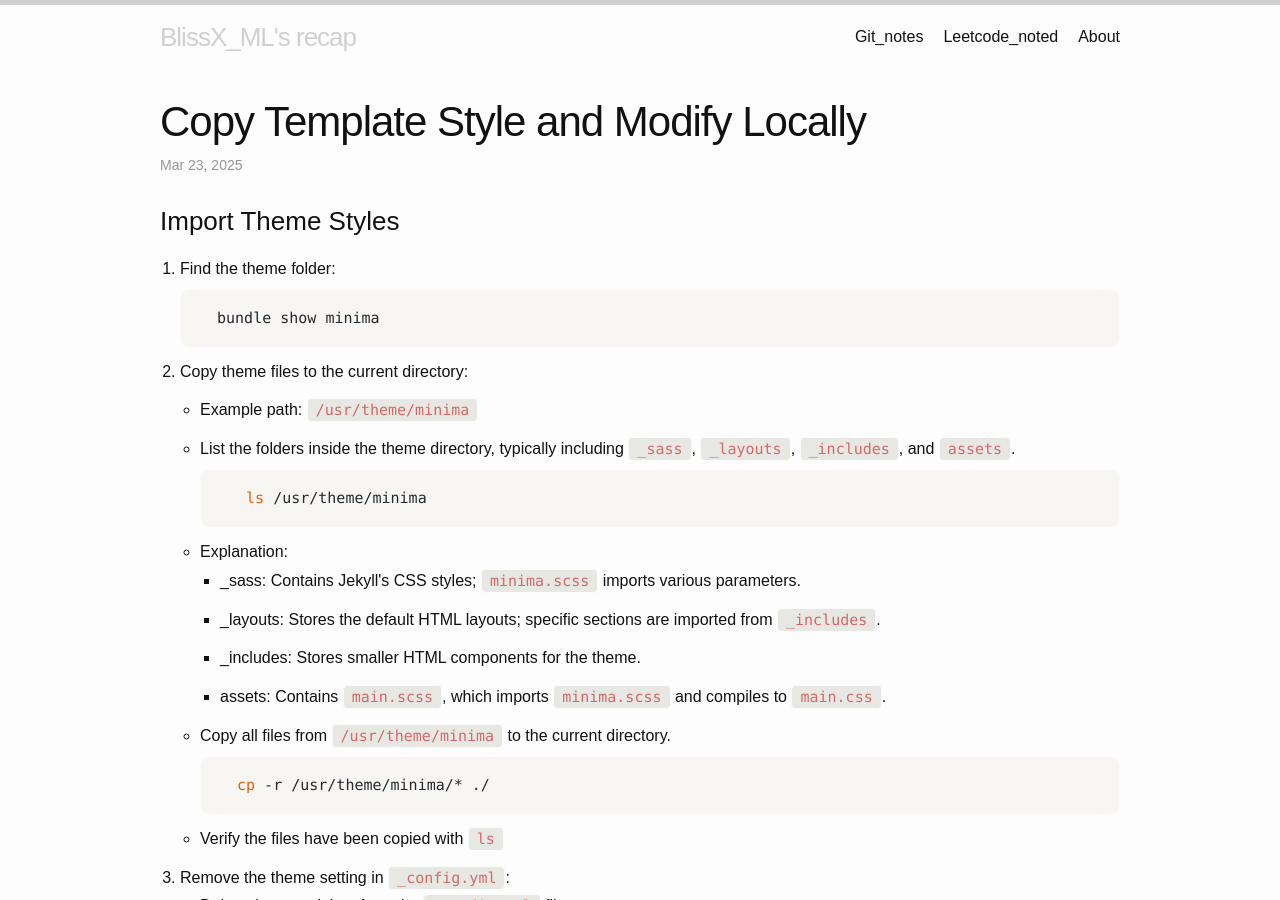
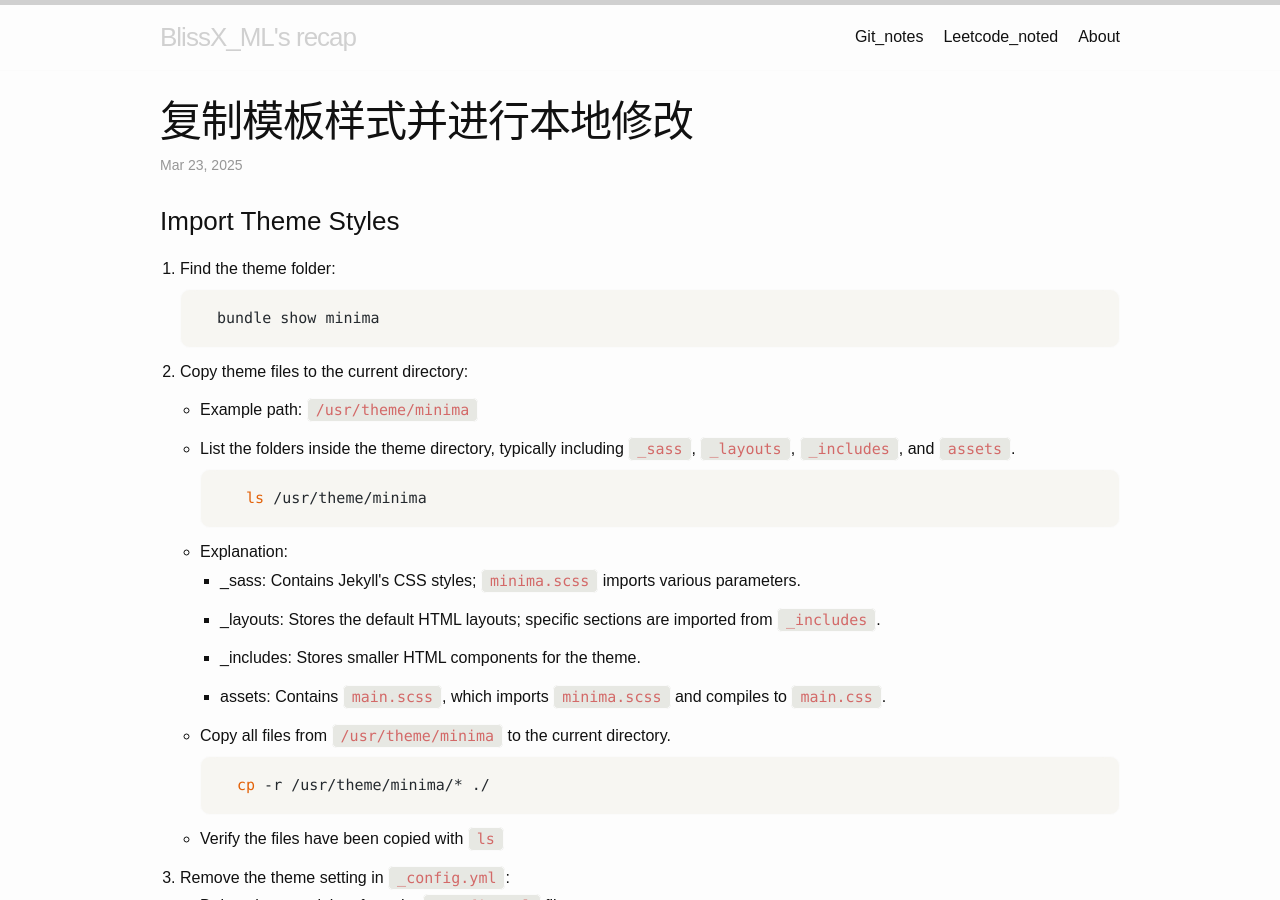
Before and after one commit to BlissX-ML/Daily_Snapshot.github.io, a Jekyll site: the page built from _posts/2025-03-23-Customize-Theme-Locally.md, in a window 1280 px wide and 900 px high. Built offline with Jekyll 4.4.1, drawn with Linux system fonts in a browser that asks for light colours; nearby versions of some CDN libraries.

Commit message:
Modify markdown format, translate English title and cancel article date

```diff
--- a/_layouts/home.html
+++ b/_layouts/home.html
@@ -15,7 +15,7 @@ layout: default
     {%- for post in site.posts -%}
     <li>
       {%- assign date_format = site.minima.date_format | default: "%b %-d, %Y" -%}
-        <span class="post-meta">{{ post.date | date: date_format }}</span>
+      <!-- <span class="post-meta">{{ post.date | date: date_format }}</span> -->
       <h3>
         <a class="post-link" href="{{ post.url | relative_url }}">
           {{ post.title | escape }}
@@ -28,7 +28,7 @@ layout: default
     {%- endfor -%}
   </ul>
 
-    <p class="rss-subscribe">subscribe <a href="{{ "/feed.xml" | relative_url }}">via RSS</a></p>
+  <p class="rss-subscribe">subscribe <a href="{{ " /feed.xml" | relative_url }}">via RSS</a></p>
   {%- endif -%}
 
 </div>
--- a/_posts/2025-03-23-Customize-Theme-Locally.md
+++ b/_posts/2025-03-23-Customize-Theme-Locally.md
@@ -1,6 +1,6 @@
 ---
 layout: post
-title:  "Copy Template Style and Modify Locally"
+title:  "复制模板样式并进行本地修改"
 date:   2025-03-23 20:04:39 +0800
 slug: "Customize-Theme-Locally"
 categories: jekyll update
```
Lines whose indentation alone changed are shown as unchanged.
